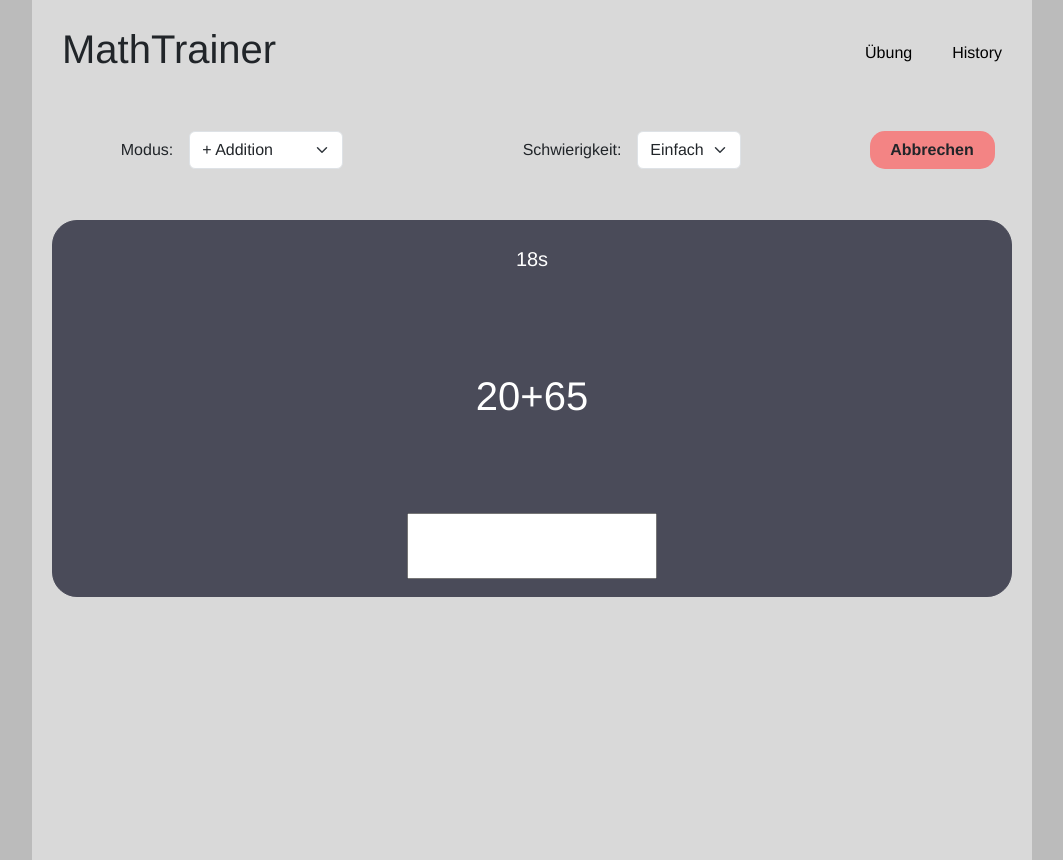
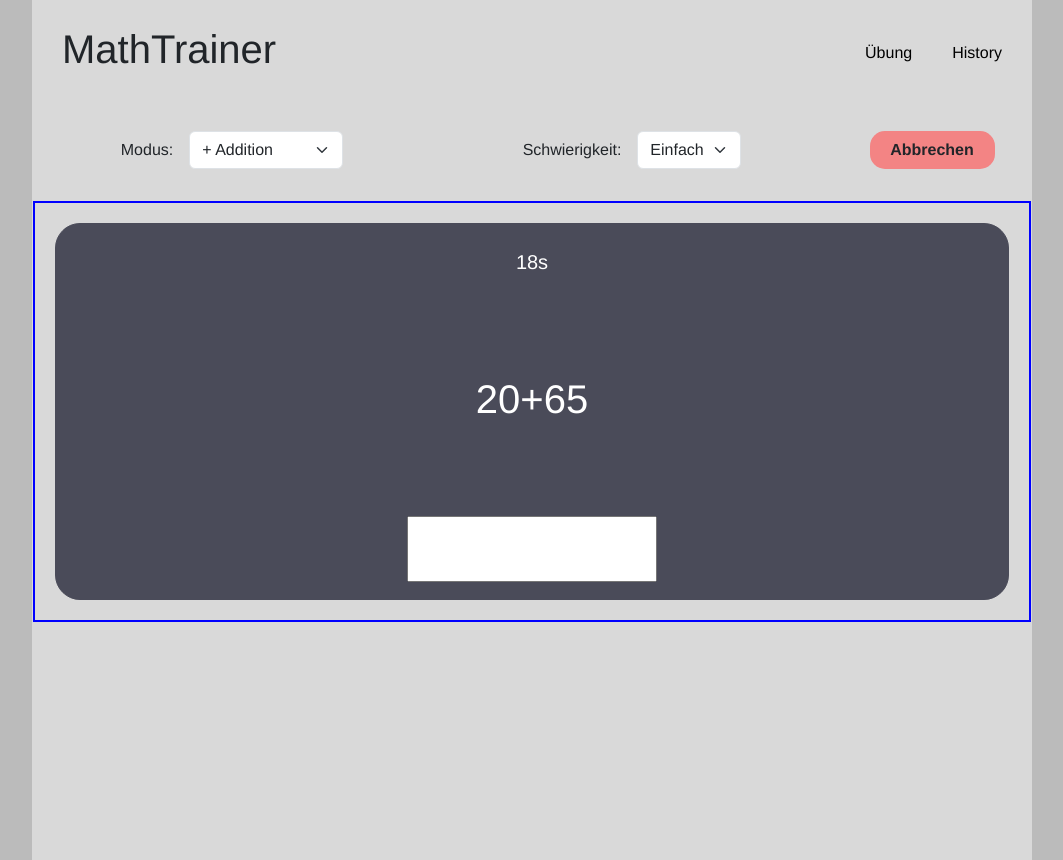
Before and after one commit to tnglf1337/ng-mathtrainer, an Angular app in the folder frontend/: page /uebung in a window 1280 px wide. Both pictures are taken after a click on the button "Start". Shown: the whole page, without its empty margins (108-1171 px from the left). Built offline with nearby package versions, Linux system fonts and the light colour scheme.

Commit message:
Refactor the UI so that the uebung-container hides after the exercise is over, and the post-uebung-statistik-container is shown.

```diff
--- a/frontend/src/app/train-component/train-component.html
+++ b/frontend/src/app/train-component/train-component.html
@@ -30,12 +30,12 @@
     </form>
   </section>
   <section id="button-container" class="d-flex-row centered">
-    <button id="start-btn" class="btn" type="button" (click)="uebungStarten()" *ngIf="!istUebungGestartet">Start</button>
-    <button id="abbruch-btn" class="btn" type="button" (click)="uebungAbbrechen()" *ngIf="istUebungGestartet">Abbrechen</button>
+    <button id="start-btn" class="btn" type="button" (click)="uebungStarten()" *ngIf="!istUebungGestartet()">Start</button>
+    <button id="abbruch-btn" class="btn" type="button" (click)="uebungAbbrechen()" *ngIf="istUebungGestartet()">Abbrechen</button>
   </section>
 </section>
 
-<section id="uebung-container" *ngIf="istUebungGestartet">
+<section id="uebung-container" *ngIf="istUebungGestartet()" class="border-b">
   <div id="uebung-ansicht-container">
     <div id="zeit-container">
       <p>{{uebungService.aktuelleSekunden | sekundenToHms}}</p>
@@ -55,6 +55,8 @@
         >
       </form>
     </div>
+  </div>
+</section>
 <section id="post-uebung-statistik-container" *ngIf="uebungService.istUebungBeendet()">
   <div id="uebung-ergebnis-container" class="d-flex-row centered gap-10">
     <div>
@@ -79,5 +81,3 @@
     <a href="#" id="erneut-link">nochmal</a>
   </div>
 </section>
-  </div>
-</section>
--- a/frontend/src/app/train-component/train-component.ts
+++ b/frontend/src/app/train-component/train-component.ts
@@ -1,4 +1,4 @@
-import {Component, inject} from '@angular/core';
+import {Component, inject, signal, WritableSignal} from '@angular/core';
 import {FormControl, FormGroup, ReactiveFormsModule, Validators} from '@angular/forms';
 import {ModusForm} from './domain/modus-form';
 import {SchwierigkeitForm} from './domain/schwierigkeit-form';
@@ -18,7 +18,7 @@ import { SekundenToHmsPipe } from '../sekunden-anzeige.pipe'
 export class TrainComponent {
 
   uebungService : UebungService = inject(UebungService);
-  istUebungGestartet : boolean = false;
+  istUebungGestartet : WritableSignal<boolean> = signal(false);
 
   loesungForm : FormGroup = new FormGroup({
     loesung: new FormControl("", Validators.required),
@@ -40,15 +40,13 @@ export class TrainComponent {
   uebungStarten() {
     const gewaehlterModus = this.modusForm.getModus();
     const gewaehlteSchwierigkeit = this.schwierigkeitForm.getSchwierigkeit();
-    this.uebungService.initService(gewaehlterModus, gewaehlteSchwierigkeit);
+    this.uebungService.initService(gewaehlterModus, gewaehlteSchwierigkeit, this.istUebungGestartet);
     this.uebungService.uebungStarten()
-    this.istUebungGestartet = true
   }
 
   uebungAbbrechen() {
     this.uebungService.beendeTimer()
     this.uebungService.zustandZuruecksetzen()
-    this.istUebungGestartet = false
   }
 
   private getLoesung() : string {
--- a/frontend/src/app/train-component/uebung.service.ts
+++ b/frontend/src/app/train-component/uebung.service.ts
@@ -19,6 +19,7 @@ export class UebungService {
   aufgabenGenerator! : AufgabeGenerator;
   timerId : number | undefined = undefined;
   sekunden: WritableSignal<number> = signal(1);
+  istUebungGestartet : WritableSignal<boolean> = signal(false)
 
   aktuelleAufgabe : WritableSignal<Aufgabe> = signal({term: "", loesung: 0});
   falscheLoesungenHistory! : FalscheLoesungenHistory;
@@ -28,9 +29,10 @@ export class UebungService {
     falscheLoesung: 0
   }
 
-  initService(modus : ModusTyp, schwierigkeit : Schwierigkeit) {
+  initService(modus : ModusTyp, schwierigkeit : Schwierigkeit, istUebungGestartet : WritableSignal<boolean>) {
     this.modus = modus;
     this.schwierigkeit = schwierigkeit;
+    this.istUebungGestartet = istUebungGestartet;
     this.aufgabenGenerator = new AufgabeGenerator(this.modus, this.schwierigkeit);
     this.falscheLoesungenHistory  = new FalscheLoesungenHistory();
 
@@ -38,6 +40,7 @@ export class UebungService {
   }
 
   public uebungStarten() : void {
+    this.istUebungGestartet.set(true)
     this.uebungsaufgabeGenerieren()
     this.timerId = setInterval(() => {
       console.log(`Übung läuft: ${this.sekunden}s`)
@@ -53,6 +56,7 @@ export class UebungService {
           this.uebungStatistik.falscheLoesung
         )
         this.apiService.postUebungEvent(uebungEvent)
+        this.istUebungGestartet.set(false)
       }
     }, 1000)
   }
@@ -64,6 +68,7 @@ export class UebungService {
   public beendeTimer() :void {
     clearInterval(this.timerId);
     this.timerId = undefined;
+    this.istUebungGestartet.set(false)
   }
 
   public uebungsaufgabeGenerieren() : void {
```
Lines whose indentation alone changed are shown as unchanged.
